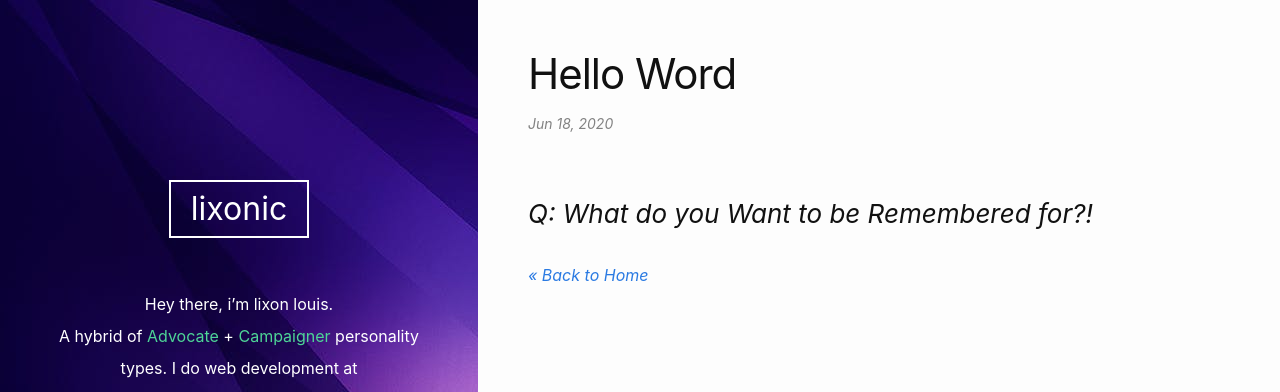
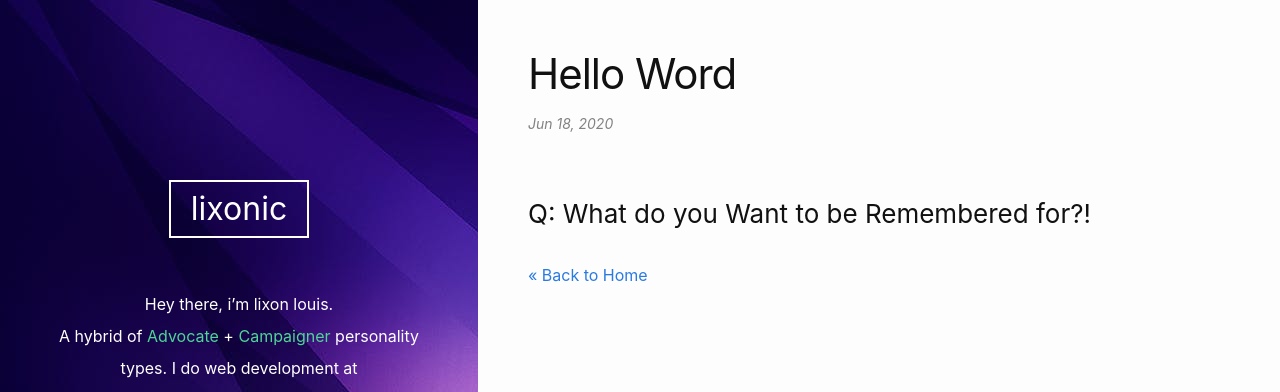
Before and after one commit to lixonic/lixonic, a Jekyll site: the page built from _posts/2020-06-18-welcome-to-jekyll.markdown, in a window 1280 px wide. Shown: the top 392 px of the page. Built offline with Jekyll 4.4.1, drawn with Linux system fonts in a browser that asks for light colours.

Commit message:
fix italic issue and img width

```diff
--- a/_layouts/post.html
+++ b/_layouts/post.html
@@ -9,11 +9,11 @@ layout: default
       {%- assign date_format = site.minima.date_format | default: "%b %-d, %Y" -%}
       <em>  <time class="dt-published" datetime="{{ page.date | date_to_xmlschema }}" itemprop="datePublished">
         {{ page.date | date: date_format }}
-      </time>
+      </time></em>
       {%- if page.modified_date -%}
       -  Updated on
         {%- assign mdate = page.modified_date | date_to_xmlschema -%}
-        <time class="dt-modified" datetime="{{ mdate }}" itemprop="dateModified">
+        <em>    <time class="dt-modified" datetime="{{ mdate }}" itemprop="dateModified">
           {{ mdate | date: date_format }}
         </time>
       </em>
```
